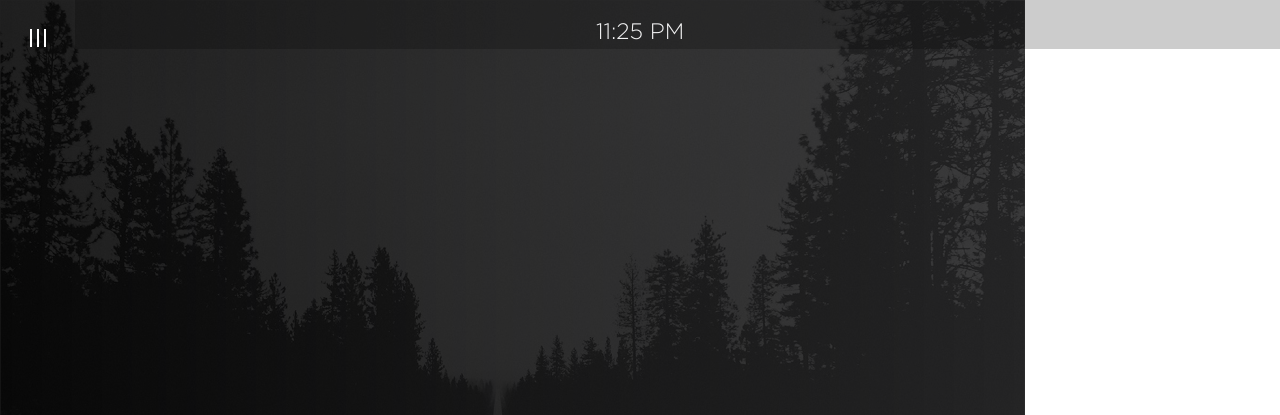
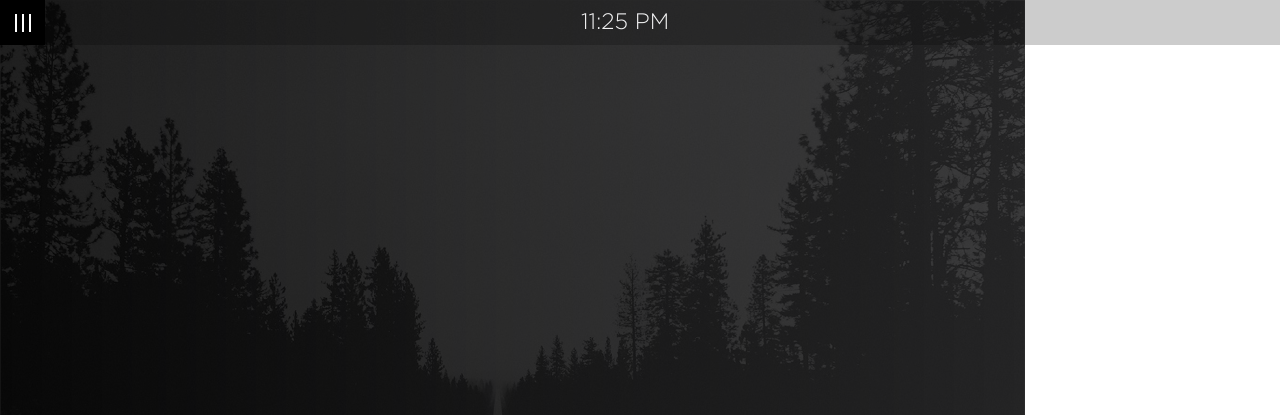
Before and after one commit to caitlynod/dashboard_gui, a CodeIgniter app: page /dashboard_gui/ in a window 1280 px wide. Shown: the top 415 px of the page. Run offline with CodeIgniter, Linux system fonts and the light colour scheme; some libraries are stand-ins or nearby versions.

Commit message:
fixed top bar

```diff
--- a/application/views/Templates/header.php
+++ b/application/views/Templates/header.php
@@ -9,6 +9,7 @@
     <link rel="stylesheet" href="<?php echo base_url('fonts/stylesheet.css');?>" />
     <link rel="stylesheet" href="<?php echo base_url('css/main.css');?>" />
     <script src="<?php echo base_url('js/vendor/modernizr.js');?>"></script>
-    <script src="https://maps.googleapis.com/maps/api/js?key=AIzaSyDXjC-Us_OJ7c_xUiYjNQZ0RKnuZOjz4S0"></script>
+    <!--<script src="https://maps.googleapis.com/maps/api/js?key=AIzaSyDXjC-Us_OJ7c_xUiYjNQZ0RKnuZOjz4S0"></script>
+  -->
   </head>
   <body>
--- a/css/main.css
+++ b/css/main.css
@@ -29,16 +29,15 @@ p, a{
 }
 
 .move-right > .inner-wrap {
-  -webkit-transform: translate3d(93%, 0, 0);
-  -moz-transform: translate3d(93%, 0, 0);
-  -ms-transform: translate(93%, 0);
-  -o-transform: translate3d(93%, 0, 0);
-  transform: translate3d(93%, 0, 0); }
+  -webkit-transform: translate3d(95.5%, 0, 0);
+  -moz-transform: translate3d(95.5%, 0, 0);
+  -ms-transform: translate(95.5%, 0);
+  -o-transform: translate3d(95.5%, 0, 0);
+  transform: translate3d(95.5%, 0, 0); }
 .tab-bar .menu-icon {
 	-ms-transform: rotate(90deg); /* IE 9 */
     -webkit-transform: rotate(90deg); /* Chrome, Safari, Opera */
     transform: rotate(90deg);
-    margin: 15px;
 	}
 
 .left-off-canvas-menu {
@@ -48,7 +47,7 @@ height: 768px;
 position: absolute;
 }
 .menu-icon{
-
+background-color: #000;
 }
 #mainClock{
 	font-size: 1.875em;
@@ -94,11 +93,12 @@ color: #98d5d1;
 
 #topClock{
 	width: 100%;
+	height: 45px;
 	background-color: rgba(255,255,255,0.5);
 	z-index: 1;
-	padding-top: 15px;
-	margin-left: 75px;
-	padding-right: 150px;
+	margin-left: 45px;
+	padding-top: 5px;
+	padding-right: 120px;
 	background-color: rgba(0,0,0,0.2);
 	font-size: 1.4em;
 	color: #f1f1f2;
```
